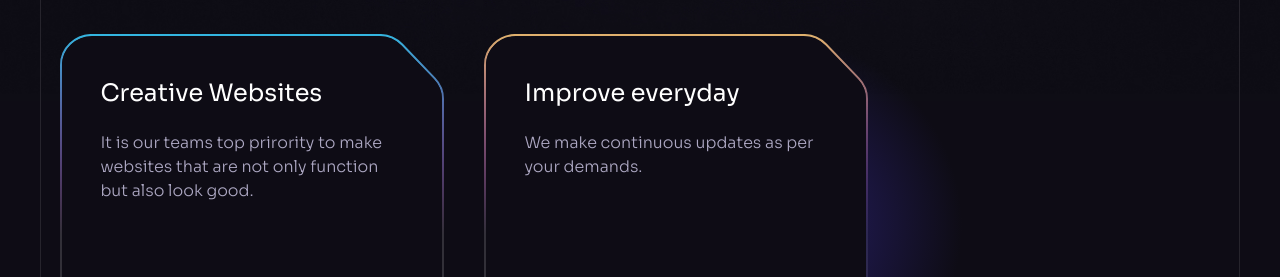
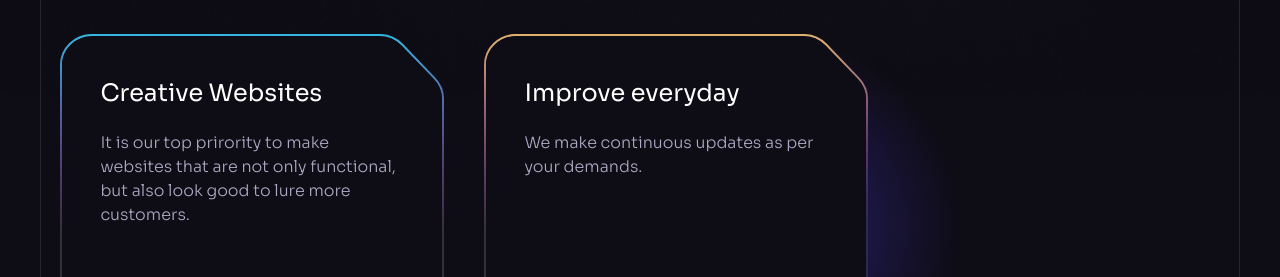
Before and after one commit to VanshajPoonia/website, a React (Vite) app: page / in a window 1280 px wide. Shown: the part 1680-1957 px from the top of the page. Built offline with nearby package versions, Linux system fonts and the light colour scheme.

Commit message:
Grammer fix

```diff
--- a/src/constants/index.js
+++ b/src/constants/index.js
@@ -248,7 +248,7 @@ export const benefits = [
   {
     id: "0",
     title: "Creative Websites",
-    text: "It is our teams top prirority to make websites that are not only function but also look good.",
+    text: "It is our top prirority to make websites that are not only functional, but also look good to lure more customers.",
     backgroundUrl: "./src/assets/benefits/card-1.svg",
     iconUrl: benefitIcon1,
     imageUrl: benefitImage2,
```
